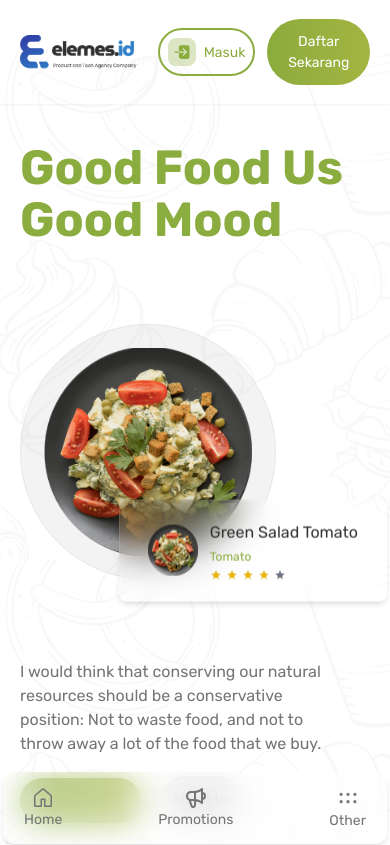
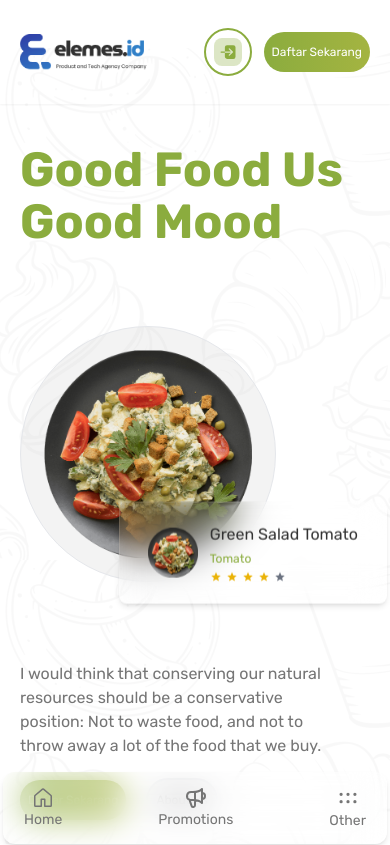
Before and after one commit to andryariadi/elemes, a Next.js app: page / in a window 390 px wide. Shown: the top 845 px of the page. Built offline with nearby package versions, Linux system fonts and the light colour scheme.

Commit message:
update readme

```diff
--- a/src/components/ButtonMotion.tsx
+++ b/src/components/ButtonMotion.tsx
@@ -30,7 +30,7 @@ const ButtonMotion = ({ title, link, btn, icon }: { title: string; link?: string
         <Link href={link} className={`${bgBtn} w-full text-14 md:button_bold-16 px-2 md:px-5 ${icon ? "py-[8px]" : "py-[12px]"} rounded-full flex items-center gap-2`}>
           {icon && <span className="bg-green-1/30 p-1 rounded-lg">{icons}</span>}
 
-          <span className={`${icon ? "hidden" : "md:block"}text-xs md:text-sm ${textColor}`}>{title}</span>
+          <span className={`${icon ? "hidden md:block" : ""} text-xs md:text-sm ${textColor}`}>{title}</span>
         </Link>
       )}
 
```
Also changed, not shown: 1 other file (tests, documents, lock files or other folders).
